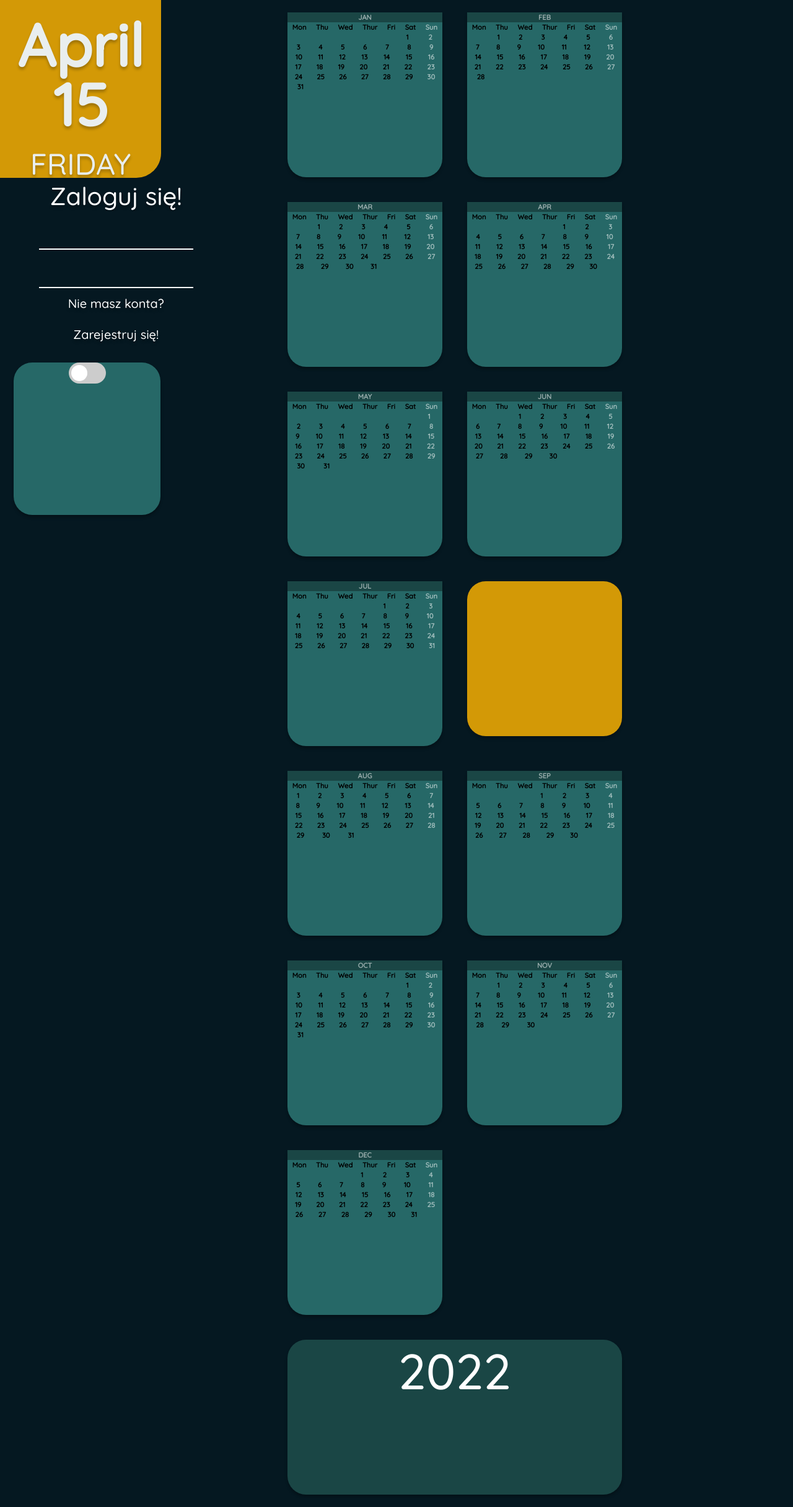
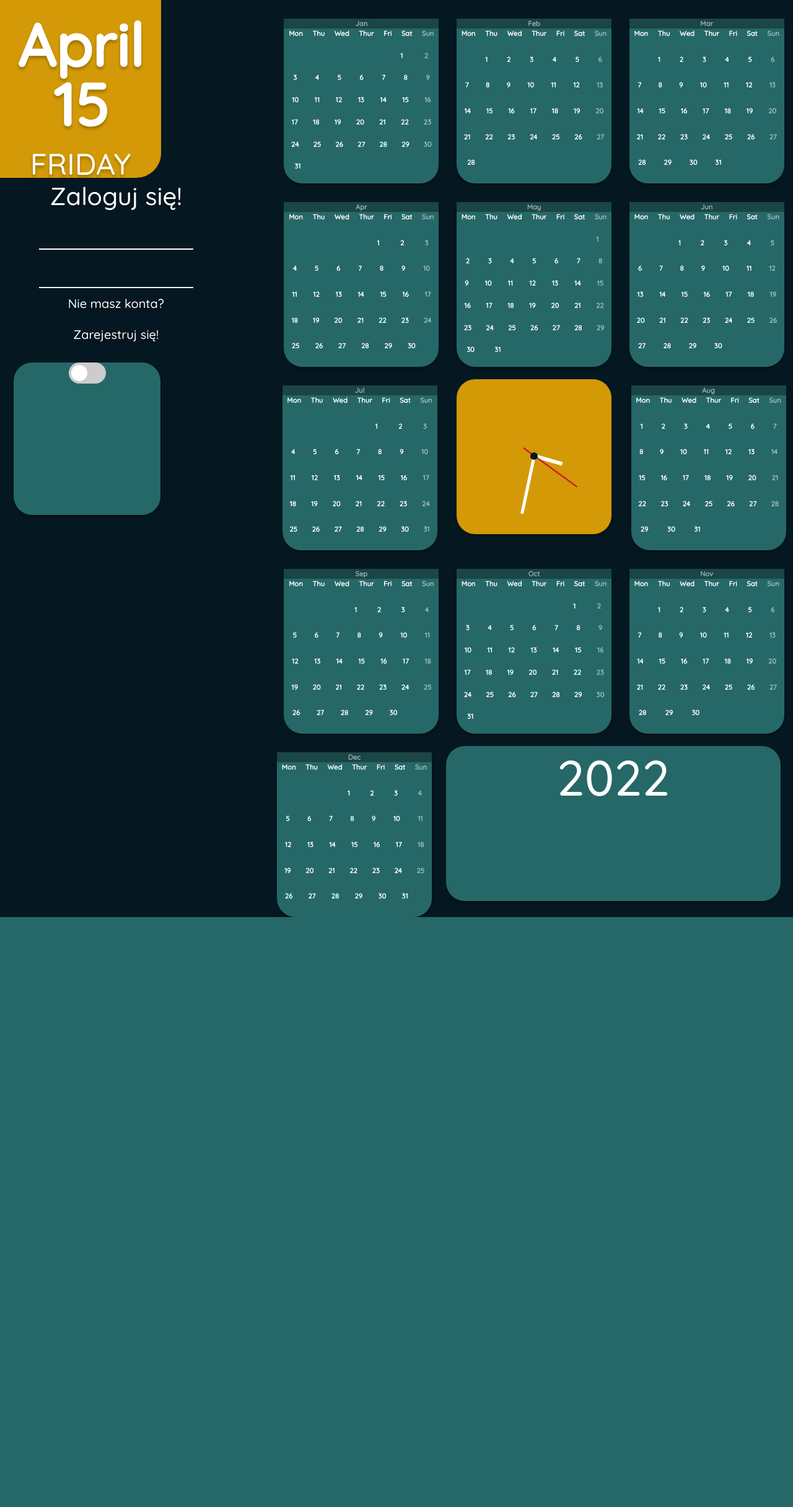
Before and after one commit to RyyyyC/Kalendarz, a PHP site: page / in a window 1280 px wide. Shown: the whole page at 62% size. After the commit the page ends 1480 px from the top, so only its background shows below. Run offline with PHP 8.4, Linux system fonts and the light colour scheme.

Commit message:
Added Popup's. Added Clock. Tables are generated with js.

```diff
--- a/index.html
+++ b/index.html
@@ -3,6 +3,8 @@
         <meta charset="UTF-8">
         <link rel="stylesheet" type="text/css" href="style.css">
         <link href="https://fonts.googleapis.com/css2?family=Quicksand:wght@500&display=swap" rel="stylesheet">
+        <link rel="stylesheet" href="https://cdnjs.cloudflare.com/ajax/libs/animate.css/4.1.1/animate.min.css" integrity="sha512-c42qTSw/wPZ3/5LBzD+Bw5f7bSF2oxou6wEb+I/lqeaKV5FDIfMvvRp772y4jcJLKuGUOpbJMdg/BTl50fJYAw==" crossorigin="anonymous" />
+        <title>Kalendarz</title>
     </head>
     <body>
         <div class="Background">
@@ -18,7 +20,7 @@
                     <p id="Register"><a href="" >Zarejestruj się!</a></p>
                 </div>
                 <div class="Weather">
-                    <div class="theme-switch-wrapper">
+                    <div class="ThemeSwtWr">
                         <label class="theme-switch" for="checkbox">
                           <input type="checkbox" id="checkbox" />
                           <div class="slider round"></div>
@@ -26,72 +28,19 @@
                     </div>
                 </div>
             </div>
+            <dialog id="Days">
+                <button id="Close"></button>
+                <div id="TEST">
+
+                </div>
+            </dialog>
             <div class="Cards">
-                <table>
-                    <thead><tr><td>JAN</td></tr></thead>
-                    <tbody id="Jan">
-                    </tbody>
-                </table>
-                <table>
-                    <thead><tr><td>FEB</td></tr></thead>
-                    <tbody id="Feb">
-                    </tbody>
-                </table>
-                <table>
-                    <thead><tr><td>MAR</td></tr></thead>
-                    <tbody id="Mar">
-                    </tbody>
-                </table>
-                <table>
-                    <thead><tr><td>APR</td></tr></thead>
-                    <tbody id="Apr">
-                    </tbody>
-                </table>
-                <table>
-                    <thead><tr><td>MAY</td></tr></thead>
-                    <tbody id="May">
-                    </tbody>
-                </table>
-                <table>
-                    <thead><tr><td>JUN</td></tr></thead>
-                    <tbody id="Jun">
-                    </tbody>
-                </table>
-                <table>
-                    <thead><tr><td>JUL</td></tr></thead>
-                    <tbody id="Jul">
-                    </tbody>
-                </table>
-                <div class="clock"></div>
-                <table>
-                    <thead><tr><td>AUG</td></tr></thead>
-                    <tbody id="Aug">
-                    </tbody>
-                </table>
-                <table>
-                    <thead><tr><td>SEP</td></tr></thead>
-                    <tbody id="Sep">
-                    </tbody>
-                </table>
-                <table>
-                    <thead><tr><td>OCT</td></tr></thead>
-                    <tbody id="Oct">
-                    </tbody>
-                </table>
-                <table>
-                    <thead><tr><td>NOV</td></tr></thead>
-                    <tbody id="Nov">
-                    </tbody>
-                </table>
-                <table>
-                    <thead><tr><td>DEC</td></tr></thead>
-                    <tbody id="Dec">
-                    </tbody>
-                </table>
-                <div class="currentYear"></div>
             </div>
         </div>
-        <script src="Scripts/CurrentDate.js"></script>
-        <script src="Scripts/daysInMonth.js"></script>
+        <script src="scripts/CurrentDate.js"></script>
+        <script src="scripts/daysInMonth.js"></script>
+        <script src="scripts/Theme.js"></script>
+        <script src="scripts/Clock.js"></script>
+        <script src="scripts/DialogWindows.js"></script>
     </body>
 </html>
--- /dev/null
+++ b/scripts/DialogWindows.js
@@ -0,0 +1,14 @@
+(function() {
+    var dialog = document.getElementById('Days');
+    document.querySelectorAll("#ShowDay").forEach(element => {
+        element.myParam = element.className
+        element.addEventListener("click", function(e) {
+            //dialog.document.getElementById("TEST").innerHTML += e.currentTarget.className
+            dialog.show();
+        }, false);
+    });
+     document.getElementById('Close').onclick = function() {
+        dialog.close();
+    };
+})
+();
--- /dev/null
+++ b/scripts/Theme.js
@@ -0,0 +1,26 @@
+
+const toggleSwitch = document.querySelector('.theme-switch input[type="checkbox"]');
+const currentTheme = localStorage.getItem('theme');
+
+if (currentTheme) {
+
+  document.documentElement.setAttribute('data-theme', currentTheme);
+
+  if (currentTheme === 'other') {
+    toggleSwitch.checked = true;
+  }
+}
+
+function switchTheme(event) {
+  if (event.target.checked) {
+    document.documentElement.setAttribute('data-theme', 'other');
+    localStorage.setItem('theme', 'other');
+  }
+  else {
+    document.documentElement.setAttribute('data-theme', 'light');
+    localStorage.setItem('theme', 'light');
+  }
+}
+
+
+toggleSwitch.addEventListener('change', switchTheme, false);
--- a/style.css
+++ b/style.css
@@ -40,7 +40,7 @@
     line-height: 2em;
     text-align: center;
 
-    color: #E9EEEE;
+    color: var(--font-color);
 
     text-shadow: 0px 4px 4px rgba(0, 0, 0, 0.25);
 }
@@ -84,35 +84,45 @@ a{
     flex-wrap:wrap;
 }
 table{
-    background-color: #266867;
+    background-color: var(--cards-back-color);
     box-shadow: 0px 4px 4px rgba(0, 0, 0, 0.25);
     border-radius: 0 0 30px 30px;
     width: 250px;
     border-spacing: 0;
     margin: 20px;
+    transition-duration: 0.5s;
+    margin: auto;
+    display: block;
+    margin-top: 30px;
+
+}
+table:hover{
+  transform: scale(1.0);
+  -webkit-transform: scale(1.1);
+  -moz-transform: scale(1.1);
 }
 tbody{
     height: 250px;
+    color:var(--font-color);
+    display:grid;
 }
 thead{
     text-align: center;
-    background: #1A4645;
-    width:250px;
+    background: var(--cards-heading-color);
+    width: 100%;
     border-radius: 30px 30px 0px 0px;
 }
 tr{
     display: flex;
-    justify-content: space-around;
     width: 100%;
     padding: 0%;
 }
 td:last-of-type{
-    color: #FFF;
+    color: var(--font-color);
     opacity: 0.55;
 }
 td{
 
-    text-align: center;
     font-family: "QuickSand";
     font-weight: bold;
     @media (min-width: 1920px){
@@ -121,11 +131,104 @@ td{
     font-size: 0.7em;
     border-radius: 30px 30px 0px 0px;
 }
-.clock{
+#Month{
+  width: 248px;
+}
+#Days{
+  width:60%;
+  height: 60%;
+  background-color:#F4FFEF;
+  margin-left: 30%;
+  margin-top: 10%;
+  border:none;
+  border-radius: 30px;
+  position: absolute;
+  z-index: 1;
+  position: absolute;
+}
+@keyframes Days {
+  0% {
+    transform: translateY(-1200px) scale(.7);
+  }
+
+  80% {
+    transform: translateY(0px) scale(.7);
+  }
+
+  100% {
+    transform: scale(1);
+    opacity: 1;
+  }
+}
+
+#Days {
+  -webkit-animation: backInDown 0.5s;
+  animation: backInDown 0.5s;
+}
+
+@import url('https://fonts.googleapis.com/css?family=Josefin+Sans&display=swap');
+
+button {
+  background: none;
+  border: 0;
+  box-sizing: border-box;
+  color: transparent;
+  cursor: pointer;
+  font-size: 15px;
+  left: 5%;
+  letter-spacing: 1.5px;
+  line-height: 20px;
+  outline: none;
+  overflow: hidden;
+  padding: 10px 0 0;
+  position: absolute;
+  text-transform: uppercase;
+  top: 8%;
+  transform: translate(-50%, -50%);
+  transition: all 0.2s ease-in;
+  width: 50px;
+}
+
+button::before,
+button::after {
+  background-color: var(--background-color);
+  content: '';
+  display: block;
+  height: 3px;
+  left: 0;
+  position: absolute;
+  transform-origin: center left;
+  transition: all 0.2s ease-in;
+  width: 50px;
+  z-index: -1;
+  border-radius: 50%;
+}
+
+button::before {
+  top: 0;
+  transform: rotate(45deg);
+}
+
+button::after {
+  bottom: 0;
+  transform: rotate(-45deg);
+}
+
+button:hover {
+  color: #ffffff;
+}
+
+button:hover::before,
+button:hover::after {
+  height: 50px;
+  transform: rotate(0deg);
+}
+
+.clockCont{
     width: 250px;
     height: 250px;
     margin: 20px;
-    background: #D39906;
+    background: var(--date-color);
     box-shadow: 0px 4px 4px rgba(0, 0, 0, 0.25);
     border-radius: 30px;
 }
@@ -133,10 +236,10 @@ td{
     width: 540px;
     height: 250px;
     margin: 20px;
-    background: #1A4645;
+    background: var(--cards-back-color);
     box-shadow: 0px 4px 4px rgba(0, 0, 0, 0.25);
     border-radius: 30px;
-    color:white;
+    color: var(--font-color);
     text-align: center;
     font-family: "QuickSand";
     font-size: 5em;
@@ -204,17 +307,92 @@ td{
   }
 
   :root {
-    --primary-color: #24242b;
-    --secondary-color: #433055;
-    --font-color: #3f3f3f;
-    --bg-color: #f3f3f3;
-    --heading-color: #2a2a23;
+    --background-color: #051821;
+    --date-color: #D39906;;
+    --font-color: #FFF;
+    --cards-back-color: #266867;
+    --cards-heading-color: #1A4645;
+    --clock-seconds-color: #CC0033;
   }
 
-  html[data-theme="dark"] {
-    --primary-color: #f89898;
-    --secondary-color: #8894b3;
-    --font-color: #d8d8f6;
-    --bg-color: #242424;
-    --heading-color: #818cab;
+  html[data-theme="other"] {
+    --background-color: #C6C8C9;
+    --date-color: #54073E;
+    --font-color: #FFF;
+    --cards-back-color: #333333;
+    --cards-heading-color: #505050;
+    --clock-seconds-color: #FF3366;
   }
+  .clock {
+    border-radius: 50%;
+    background-size: 88%;
+    height: 10em;
+    padding-bottom: 31%;
+    position: relative;
+    width: 15em;
+    margin-top: 5px;
+  }
+  .clock:after{
+    background: var(--background-color);
+    border-radius: 50%;
+    content: "";
+    position: absolute;
+    left: 50%;
+    top: 50%;
+    transform: translate(-50%, -50%);
+    width: 5%;
+    height: 5%;
+
+  }
+
+  .minutes-container, .hours-container, .seconds-container {
+    position: absolute;
+    top: 0;
+    right: 0;
+    bottom: 0;
+    left: 0;
+  }
+  .hours {
+    background: var(--font-color);
+    height: 20%;
+    left: 48.75%;
+    position: absolute;
+    top: 30%;
+    transform-origin: 50% 100%;
+    width: 2.5%;
+  }
+  .minutes {
+    background: var(--font-color);
+    height: 40%;
+    left: 49%;
+    position: absolute;
+    top: 10%;
+    transform-origin: 50% 100%;
+    width: 2%;
+  }
+  .seconds {
+    background: var(--clock-seconds-color);
+    height: 45%;
+    left: 49.5%;
+    position: absolute;
+    top: 14%;
+    transform-origin: 50% 80%;
+    width: 1%;
+    z-index: 8;
+  }
+
+    @keyframes rotate { 100% { transform: rotateZ(360deg); } }
+    .hours-container {
+      animation: rotate 43200s infinite linear;
+    }
+    .minutes-container {
+      animation: rotate 3600s infinite linear;
+    }
+    .seconds-container {
+      animation: rotate 60s infinite linear;
+    }
+    .minutes-container {
+      animation: rotate 3600s infinite steps(60);
+    } .seconds-container {
+      animation: rotate 60s infinite steps(60);
+    }
```
Also changed, not shown: other parts of style.css (+13 -13 lines), Motywy/Motyw1.css (added, +20 -0 lines), scripts/Clock.js (added, +35 -0 lines), scripts/daysInMonth.js (+29 -17 lines).
